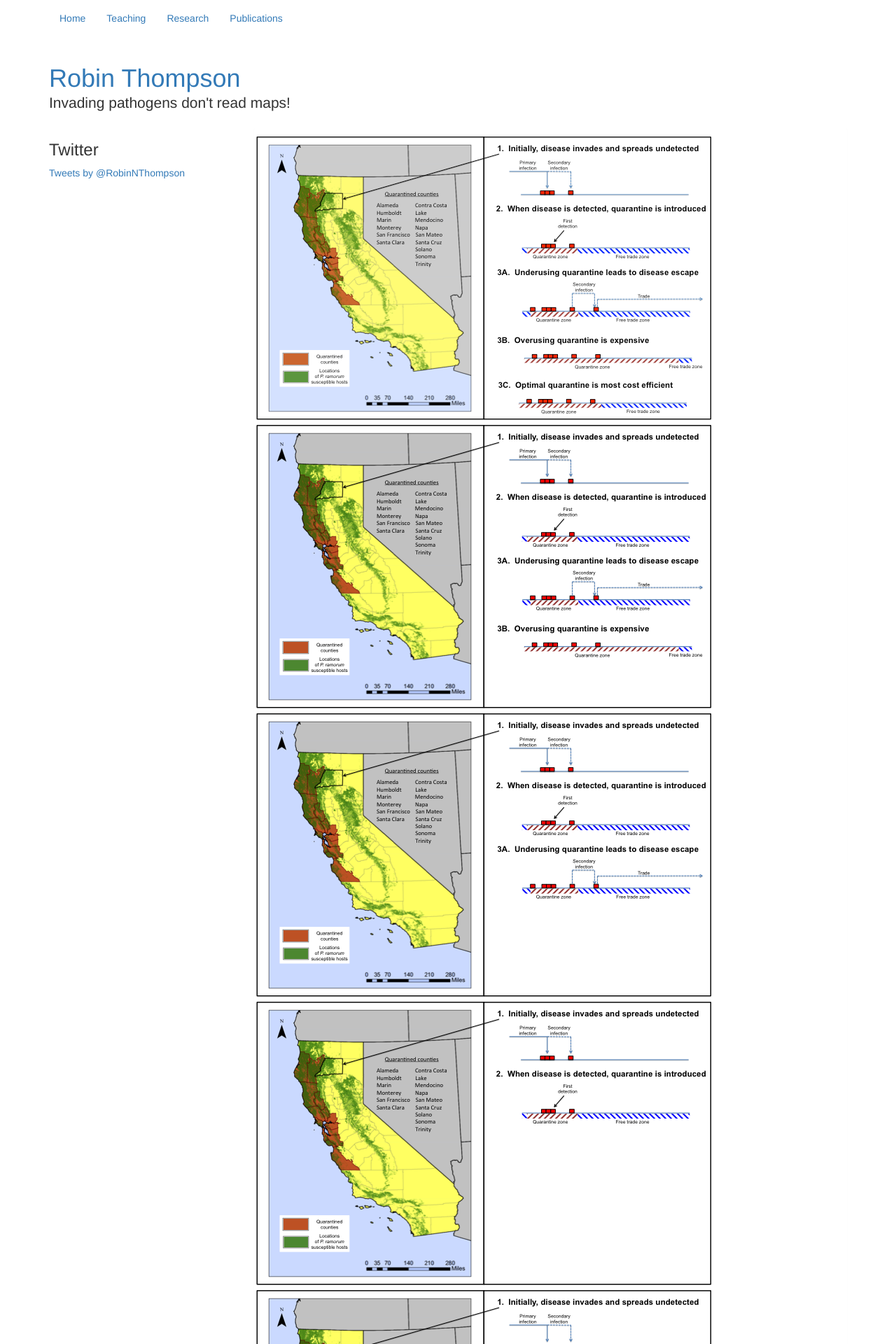
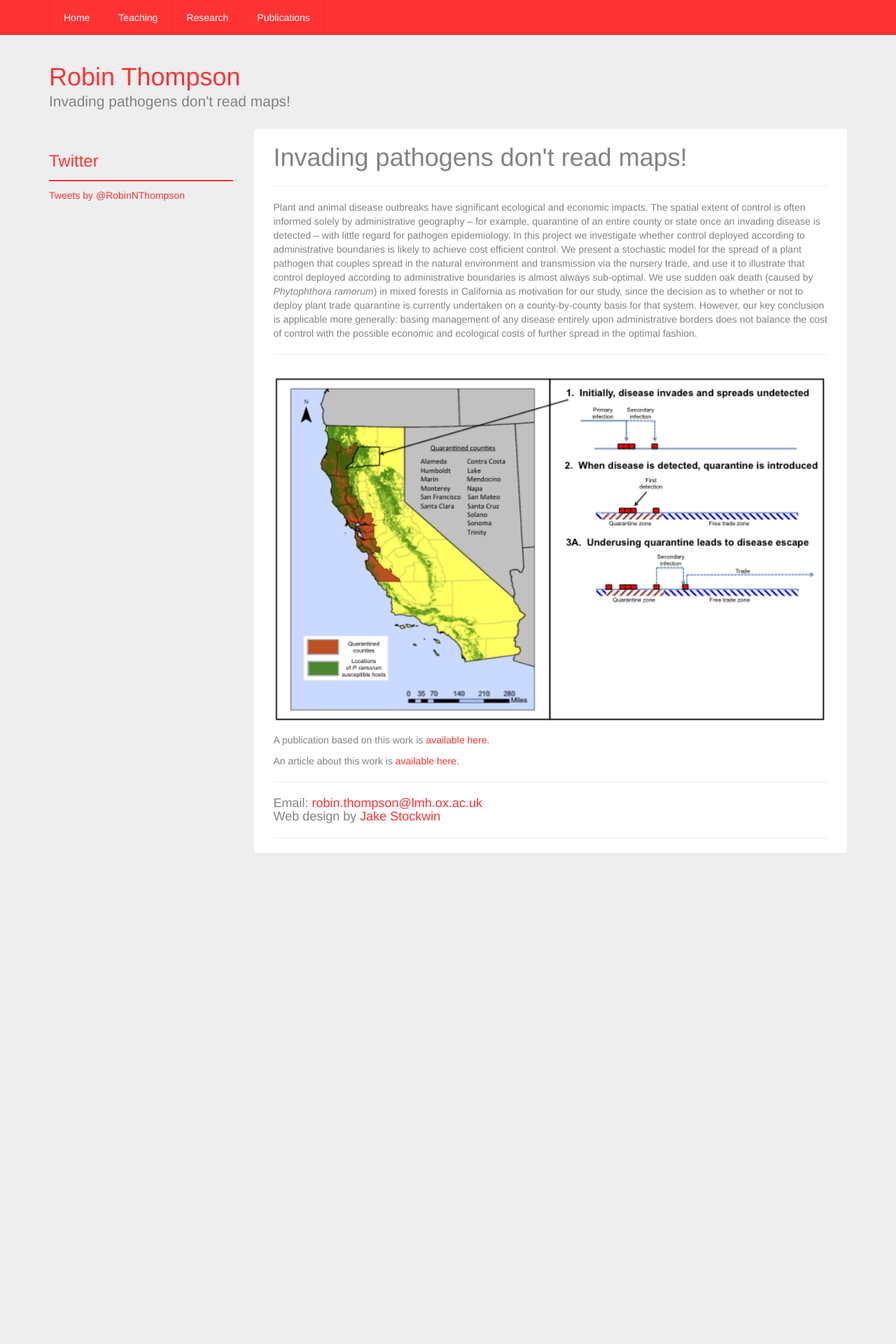
Before and after one commit to robin-thompson/robin-thompson.github.io, a Jekyll site: the page built from _research-projects/002-Controlling-pathogens-according-to-their-epidemiology-is-preferential-to-simply-using-administrative-boundaries.html, in a window 1280 px wide. Shown: the top 1920 px of the page at 70% size. Built offline with Jekyll 4.4.1, drawn with Linux system fonts in a browser that asks for light colours; nearby versions of some CDN libraries; library files that are not in the unit come from our copies; comment, search, counter and statistics services are not loaded; after the commit the page ends 1239 px from its top, so only the background shows below that.

Commit message:
CSS changes

```diff
--- a/_includes/footer.html
+++ /dev/null
@@ -1,4 +0,0 @@
-<div id=footer>
-  <p> Contact: <a href="mailto:robin.thompson@lmh.ox.ac.uk">robin.thompson@lmh.ox.ac.uk</a>
-  <p>Created by <a href="http://jakestockwin.co.uk" target="_blank">Jake Stockwin</a></p>
-</div>
--- a/_includes/sidebar.html
+++ /dev/null
@@ -1,2 +0,0 @@
-<a class="twitter-timeline" href="https://twitter.com/RobinNThompson" data-widget-id="680838504599924740">Tweets by @RobinNThompson</a> <script>!function(d,s,id){var js,fjs=d.getElementsByTagName(s)[0],p=/^http:/.test(d.location)?'http':'https';if(!d.getElementById(id)){js=d.createElement(s);js.id=id;js.src=p+"://platform.twitter.com/widgets.js";fjs.parentNode.insertBefore(js,fjs);}}(document,"script","twitter-wjs");</script>
-<p><a href="/downloads/RobinThompsonCV.pdf" target="_blank">Click here to download my CV</a></p>
--- a/_layouts/default.html
+++ b/_layouts/default.html
@@ -6,11 +6,11 @@
 	<title>Robin Thompson - {{page.title}}</title>
 	<meta name="generator" content="Bootply" />
 	<meta name="viewport" content="width=device-width, initial-scale=1, maximum-scale=1">
-	<link href="css/bootstrap.min.css" rel="stylesheet">
+	<link href="/css/bootstrap.min.css" rel="stylesheet">
 	<!--[if lt IE 9]>
 	<script src="//html5shim.googlecode.com/svn/trunk/html5.js"></script>
 	<![endif]-->
-	<link href="css/styles.css" rel="stylesheet">
+	<link href="/styles.css" rel="stylesheet">
 </head>
 <body>
 	<nav class="navbar navbar-static">
@@ -74,7 +74,7 @@
 
 			<!-- script references -->
 			<script src="//ajax.googleapis.com/ajax/libs/jquery/2.0.2/jquery.min.js"></script>
-			<script src="js/bootstrap.min.js"></script>
-			<script src="js/scripts.js"></script>
+			<script src="/js/bootstrap.min.js"></script>
+			<script src="/js/scripts.js"></script>
 		</body>
 		</html>
--- a/_research-projects/002-Controlling-pathogens-according-to-their-epidemiology-is-preferential-to-simply-using-administrative-boundaries.html
+++ b/_research-projects/002-Controlling-pathogens-according-to-their-epidemiology-is-preferential-to-simply-using-administrative-boundaries.html
@@ -1,15 +1,8 @@
 ---
 title: "Invading pathogens don't read maps!"
 ---
-
-<p>
-  <div id="quarantineAnimation">
-    <img src="/images/quarantineAnimation/quarantine5.png">
-    <img src="/images/quarantineAnimation/quarantine4.png">
-    <img src="/images/quarantineAnimation/quarantine3.png">
-    <img src="/images/quarantineAnimation/quarantine2.png">
-    <img src="/images/quarantineAnimation/quarantine1.png">
-  </div>
+<h1>Invading pathogens don't read maps!</h1>
+<hr>
   Plant and animal disease outbreaks have significant ecological and economic impacts. The spatial extent of
   control is often informed solely by administrative geography
  &#8210 for example, quarantine of an entire county or state once an invading disease is detected &#8210
@@ -22,7 +15,16 @@
  quarantine is currently undertaken on a county-by-county basis for that system. However, our key
  conclusion is applicable more generally: basing management of any disease entirely upon administrative
  borders does not balance the cost of control with the possible economic and ecological costs of further
- spread in the optimal fashion. </p>
+ spread in the optimal fashion.
+ <hr>
+ <div id="quarantineAnimation" class="col col-sm-8">
+   <img src="/images/quarantineAnimation/quarantine5.png">
+   <img src="/images/quarantineAnimation/quarantine4.png">
+   <img src="/images/quarantineAnimation/quarantine3.png">
+   <img src="/images/quarantineAnimation/quarantine2.png">
+   <img src="/images/quarantineAnimation/quarantine1.png">
+ </div>
+ <hr>
 
 <p>A publication based on this work is <a href="http://www.sciencedirect.com/science/article/pii/S0304380015005827">available here</a>.</p>
 <p>An article about this work is <a href="http://www.plantsci.cam.ac.uk/news/2016-01-22">available here</a>.</p>
--- a/index.html
+++ b/index.html
@@ -1,9 +1,6 @@
 ---
 title: Home
 ---
-
-
-
 	<h1>Robin Thompson</h1>
 
 	<div class="row">
--- /dev/null
+++ b/styles.scss
@@ -0,0 +1,243 @@
+---
+---
+
+/* bootstrap 3 helpers */
+
+.navbar-form input, .form-inline input {
+	width:auto;
+}
+
+/* end */
+
+/* custom theme */
+
+header {
+	min-height:100px;
+	margin-bottom:5px;
+}
+
+
+
+.affix,.affix-top {
+	position:static;
+}
+
+/* theme */
+
+body {
+	color:#828282;
+	background-color:#eee;
+}
+
+a,a:hover {
+	color:#ff3333;
+	text-decoration:none;
+}
+
+.highlight-bk {
+	background-color:#ff3333;
+	padding:1px;
+	width:100%;
+}
+
+.highlight {
+	color:#ff3333;
+}
+
+h3.highlight  {
+	padding-top:13px;
+	padding-bottom:14px;
+	border-bottom:2px solid #ff3333;
+}
+
+.navbar {
+	background-color:#ff3333;
+	color:#ffffff;
+	border:0;
+	border-radius:0;
+}
+.navbar-nav > li > a {
+	color:#fff;
+	padding-left:20px;
+	padding-right:20px;
+	border-left:1px solid #ee3333;
+}
+.navbar-nav > li > a:hover, .navbar-nav > li > a:focus {
+	color:#666666;
+}
+.navbar-nav > li:last-child > a {
+	border-right:1px solid #ee3333;
+}
+.navbar-nav > .active > a, .navbar-nav > .active > a:hover, .navbar-nav > .active > a:focus {
+	color: #ffffff;
+	background-color:transparent;
+}
+.navbar-nav > .open > a, .navbar-nav > .open > a:hover, .navbar-nav > .open > a:focus {
+	color: #f0f0f0;
+	background-color:transparent;
+	opacity:.9;
+	border-color:#ff3333;
+}
+
+.nav .open > a {
+	border-color:#777777;
+	border-width:0;
+}
+
+.accordion-group {
+	border-width:0;
+}
+
+.dropdown-menu {
+	min-width: 250px;
+}
+
+.accordion-heading .accordion-toggle, .accordion-inner, .nav-stacked li > a {
+	padding-left:1px;
+}
+
+.caret {
+	color:#fff;
+}
+
+.navbar-toggle {
+	color:#fff;
+	border-width:0;
+}
+
+.navbar-toggle:hover {
+	background-color:#fff;
+}
+
+.panel {
+	padding-left:27px;
+	padding-right:27px;
+}
+.footer > h4{
+	display: inline-block;
+	width:  49%;
+	margin:auto;
+}
+.footer-right{
+	text-align: right;
+}
+
+.twitter{
+	max-width: 250px;
+}
+.twitter > iframe{
+		max-height: 400px;
+}
+
+#quarantineAnimation{
+	position:relative;
+  height:250px;
+  width: 100%;
+  margin:10px auto;
+	float: left;
+	img {
+		width:100%;
+	  position:absolute;
+	  left:0;
+		-webkit-animation-name: FadeInOut;
+		        animation-name: FadeInOut;
+		-webkit-animation-timing-function: ease-in-out;
+		        animation-timing-function: ease-in-out;
+		-webkit-animation-iteration-count: infinite;
+		        animation-iteration-count: infinite;
+		-webkit-animation-duration: 12.5s;
+		        animation-duration: 12.5s;
+	}
+
+	img:nth-of-type(1) {
+	  -webkit-animation-delay: 10s;
+	          animation-delay: 10s;
+	}
+	img:nth-of-type(2) {
+	  -webkit-animation-delay: 7.5s;
+	          animation-delay: 7.5s;
+	}
+	img:nth-of-type(3) {
+	  -webkit-animation-delay: 5s;
+	          animation-delay: 5s;
+	}
+	img:nth-of-type(4) {
+	  -webkit-animation-delay: 2.5s;
+	          animation-delay: 2.5s;
+	}
+	img:nth-of-type(5) {
+	  -webkit-animation-delay: 0;
+	          animation-delay: 0;
+	}
+}
+@-webkit-keyframes FadeInOut {
+  0% {
+    opacity:1;
+  }
+  16% {
+    opacity:1;
+  }
+  20% {
+    opacity:0;
+  }
+  84% {
+    opacity:0;
+  }
+  100% {
+    opacity:1;
+  }
+}
+@keyframes FadeInOut {
+  0% {
+    opacity:1;
+  }
+  16% {
+    opacity:1;
+  }
+  20% {
+    opacity:0;
+  }
+  84% {
+    opacity:0;
+  }
+  100% {
+    opacity:1;
+  }
+}
+
+#courses{
+	list-style: none;
+	font-weight: bold;
+	ul{
+		list-style: circle;
+		font-weight: normal;
+	}
+}
+@media (min-width: 450px) {
+	.footer > h4{
+		display: block;
+		width:  100%;
+	}
+	.footer-right{
+		text-align: left;
+	}
+	#quarantineAnimation{
+	  height:420px;
+	}
+}
+
+@media (min-width: 979px) {
+	#sidebar.affix-top {
+		position: static;
+	}
+	#quarantineAnimation{
+	  height:500px;
+	}
+
+	#sidebar.affix {
+		position: fixed;
+		top: 0;
+		width:21.2%;
+		max-width: 262.5px;
+	}
+}
```
Also changed, not shown: css/styles.css (deleted, +0 -151 lines), _research-projects/001-Predicting-how-widespread-pathogens-will-become-using-spread-data-from-early-in-epidemics.html (line endings or trailing spaces), style.old.scss (renamed from style.scss).
